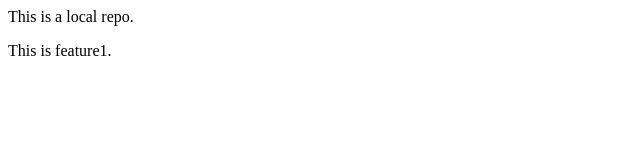
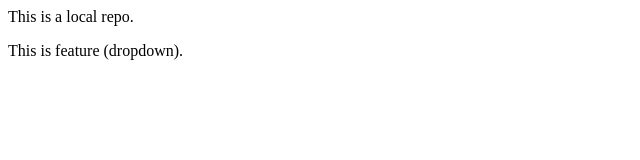
Before and after one commit to Gopal-Parwani/local_repo, a plain HTML site: page index.html in a window 1280 px wide. Shown: the full height of the page, 0-640 px from the left. Drawn offline with Linux system fonts and the light colour scheme.

```diff
--- a/index.html
+++ b/index.html
@@ -1,2 +1,2 @@
 <p>This is a local repo.</p>
-<p>This is feature1.</p>
+<p>This is feature (dropdown).</p>
```
